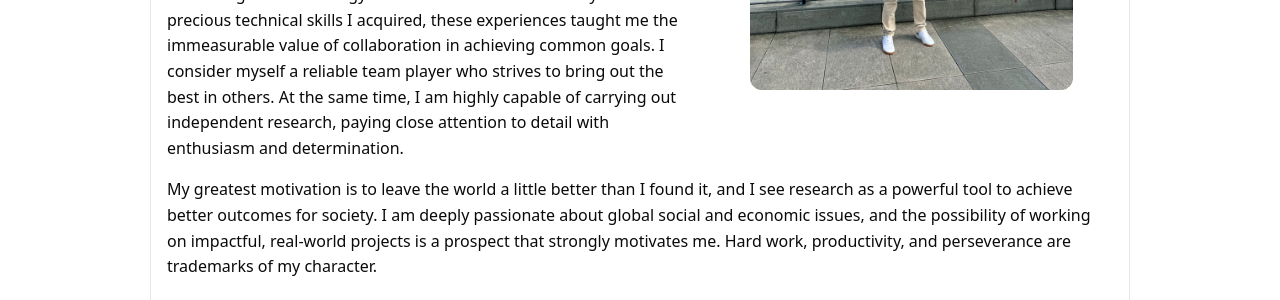
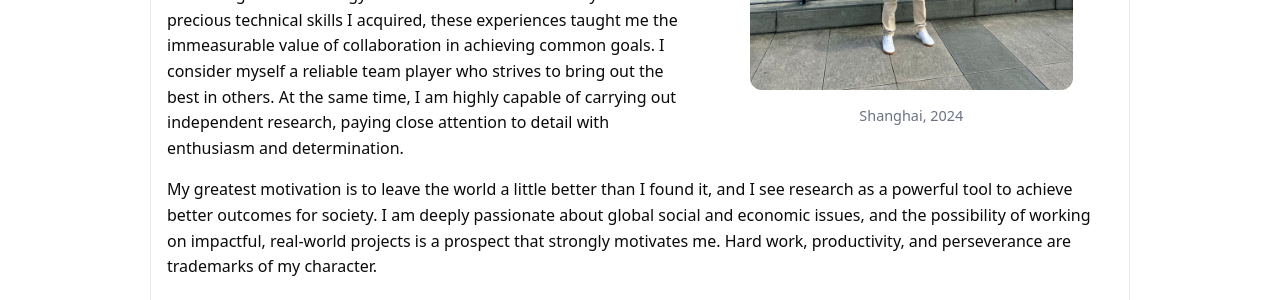
Before and after one commit to ferraroantonio/ferraroantonio.github.io, a Jekyll site: the page built from about.md, in a window 1280 px wide. Shown: the part 646-946 px from the top of the page. Built offline with Jekyll 4.4.1, drawn with Linux system fonts in a browser that asks for light colours.

Commit message:
Update about.md

```diff
--- a/about.md
+++ b/about.md
@@ -18,6 +18,7 @@ description: "More about Antonio Ferraro — background, research journey, and m
       <!-- Photo on the right (desktop), first (mobile) -->
       <figure class="about-photo">
         <img src="{{ '/assets/antonio_shanghai.jpg' | relative_url }}" alt="Antonio Ferraro in Shanghai">
+        <figcaption>Shanghai, 2024</figcaption>
       </figure>
 
       <!-- Full-width text below the photo (p3–p4) -->
```
